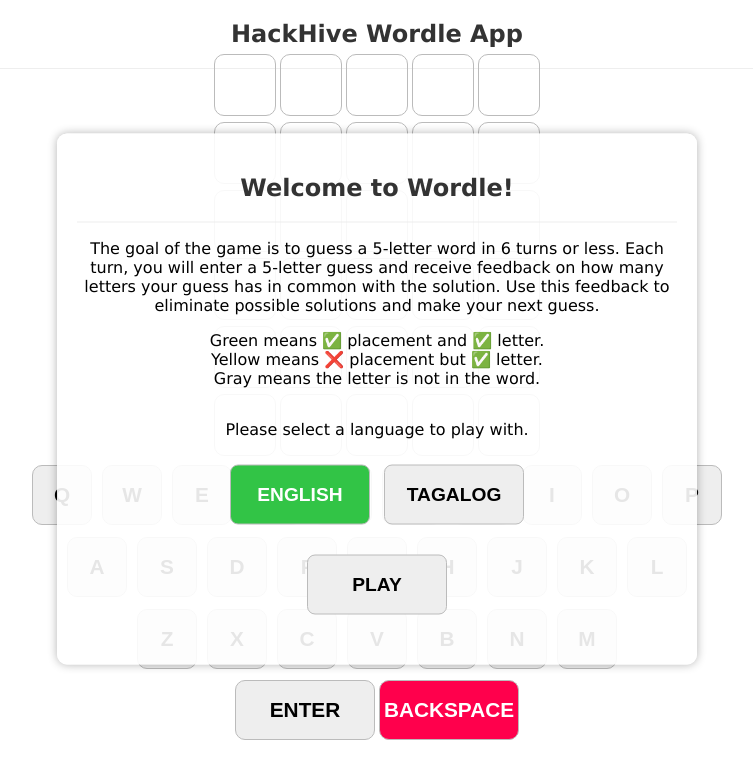
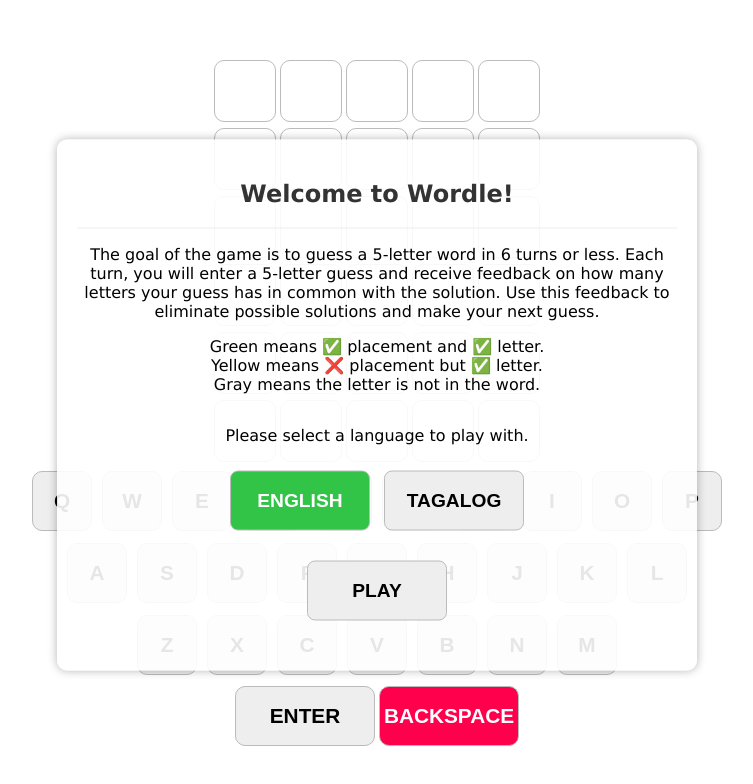
Before and after one commit to markuskusxyren/wordle, a React (Create React App) app: page / in a window 1280 px wide. Shown: the top 784 px of the page, without its empty margins (263-1016 px from the left). Built offline with nearby package versions, Linux system fonts and the light colour scheme.

Commit message:
fixed css media query

```diff
--- a/src/index.css
+++ b/src/index.css
@@ -395,7 +395,7 @@ h1 {
     font-weight: bold;
     cursor: pointer;
     transition: background-color 0.3s ease-in;
-    margin: 100px auto;
+    margin: 10px auto;
     border-radius: 8px;
   }
 }
@@ -408,7 +408,7 @@ h1 {
     align-items: center;
     height: 100vh;
     text-align: center;
-    transform: translateY(-80px); /* Adjust as needed */
+    transform: translateY(-55px); /* Adjust as needed */
   }
   .keypad {
     /* Adjust styles for larger screens */
@@ -424,7 +424,7 @@ h1 {
   }
 }
 
-@media (max-height: 731px) {
+@media (max-height: 850px) {
   .top-name {
     display: none;
   }
```
